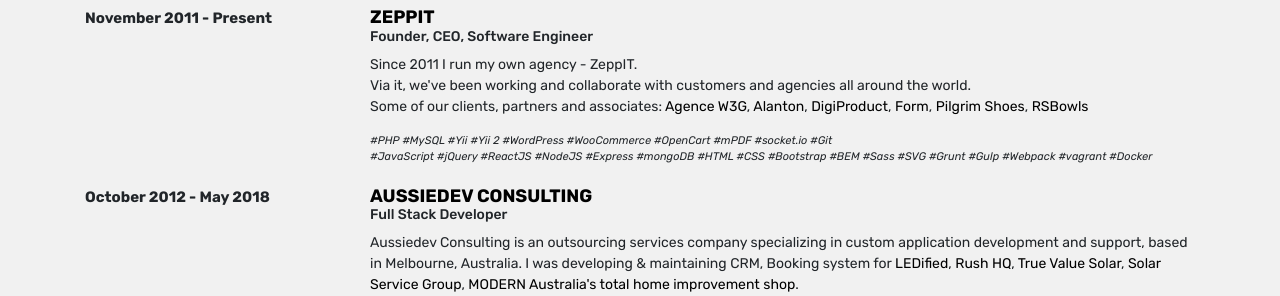
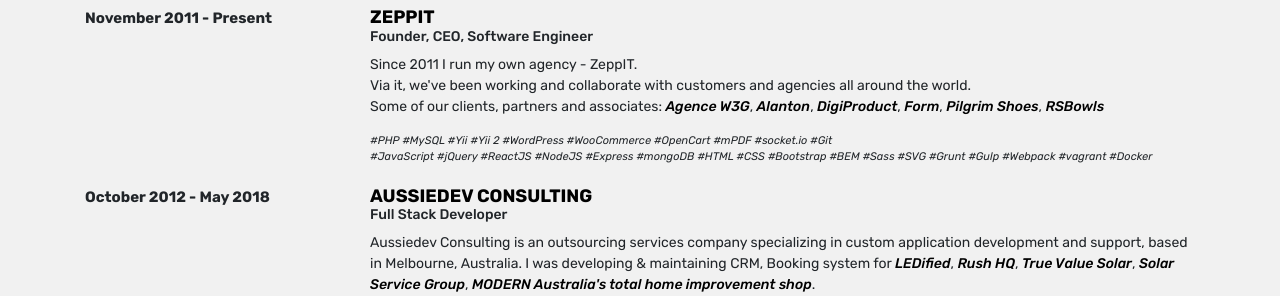
Before and after one commit to maschinoff/resume, a plain HTML site: page index.html in a window 1280 px wide. Shown: the part 504-800 px from the top of the page. Drawn offline with nearby package versions, Linux system fonts and the light colour scheme.

Commit message:
Added links styling for events

```diff
--- a/assets/css/style.css
+++ b/assets/css/style.css
@@ -100,6 +100,11 @@
     font-size: 14px;
 }
 
+.event-description a{
+    font-weight: 500;
+    font-style: italic;
+}
+
 .content-section-sub-header {
     font-size: 14px;
     text-transform: capitalize;
```
